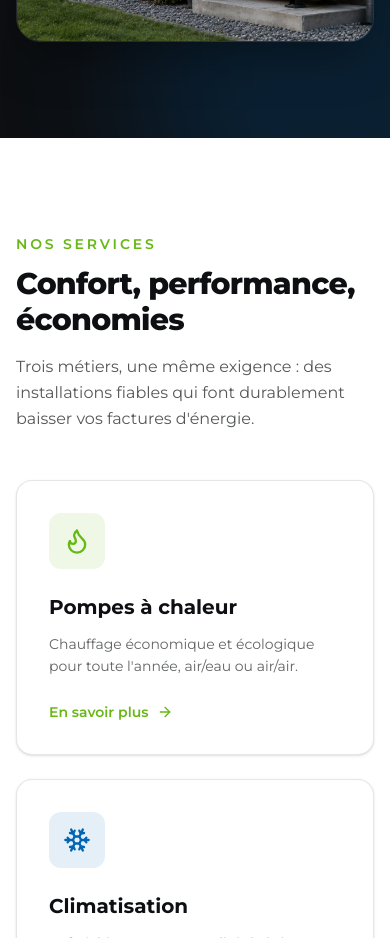
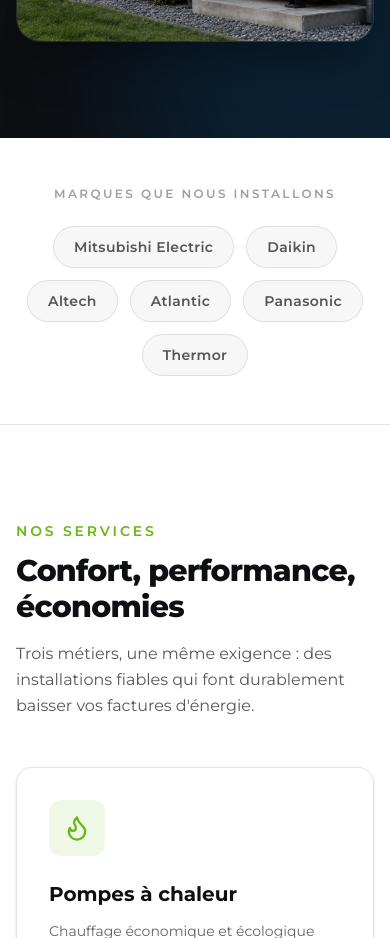
Before and after one commit to Thomas33680/Barreau-Energies, a Next.js app: page / in a window 390 px wide. Shown: the part 900-1838 px from the top of the page. Built offline with nearby package versions, Linux system fonts and the light colour scheme.

Commit message:
Ajouter une bande de marques partenaires sur l'accueil
Affiche Mitsubishi Electric, Daikin, Altech, Atlantic, Panasonic et
Thermor sous forme de badges typographiques (pas de logos officiels
reproduits, faute de fichiers de marque autorisés).

```diff
--- a/src/app/page.tsx
+++ b/src/app/page.tsx
@@ -6,7 +6,7 @@ import { Button } from "@/components/Button";
 import { SectionHeading } from "@/components/SectionHeading";
 import { ServiceCard } from "@/components/ServiceCard";
 import { ValueCard } from "@/components/ValueCard";
-import { siteConfig, services, values } from "@/lib/site-config";
+import { siteConfig, services, values, partnerBrands } from "@/lib/site-config";
 
 const promises = [
   {
@@ -71,6 +71,24 @@ export default function Home() {
               sizes="(min-width: 1024px) 45vw, 100vw"
               className="object-cover"
             />
+          </div>
+        </Container>
+      </section>
+
+      <section className="border-b border-ink/10 bg-white py-12">
+        <Container>
+          <p className="text-center text-xs font-semibold uppercase tracking-[0.2em] text-ink/40">
+            Marques que nous installons
+          </p>
+          <div className="mt-6 flex flex-wrap items-center justify-center gap-3 sm:gap-4">
+            {partnerBrands.map((brand) => (
+              <span
+                key={brand}
+                className="rounded-full border border-ink/10 bg-ink/[0.03] px-5 py-2.5 text-sm font-semibold tracking-wide text-ink/70"
+              >
+                {brand}
+              </span>
+            ))}
           </div>
         </Container>
       </section>
--- a/src/lib/site-config.ts
+++ b/src/lib/site-config.ts
@@ -78,6 +78,15 @@ export const services: Service[] = [
   },
 ];
 
+export const partnerBrands = [
+  "Mitsubishi Electric",
+  "Daikin",
+  "Altech",
+  "Atlantic",
+  "Panasonic",
+  "Thermor",
+] as const;
+
 export const values = [
   {
     name: "Confiance",
```
